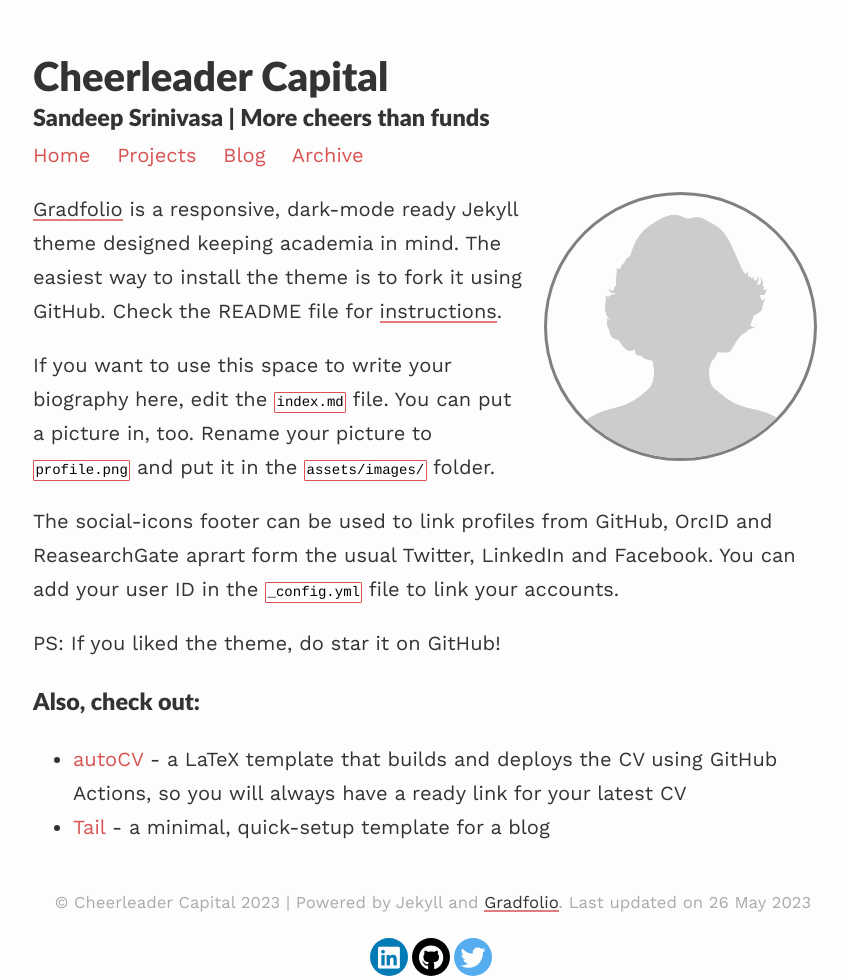
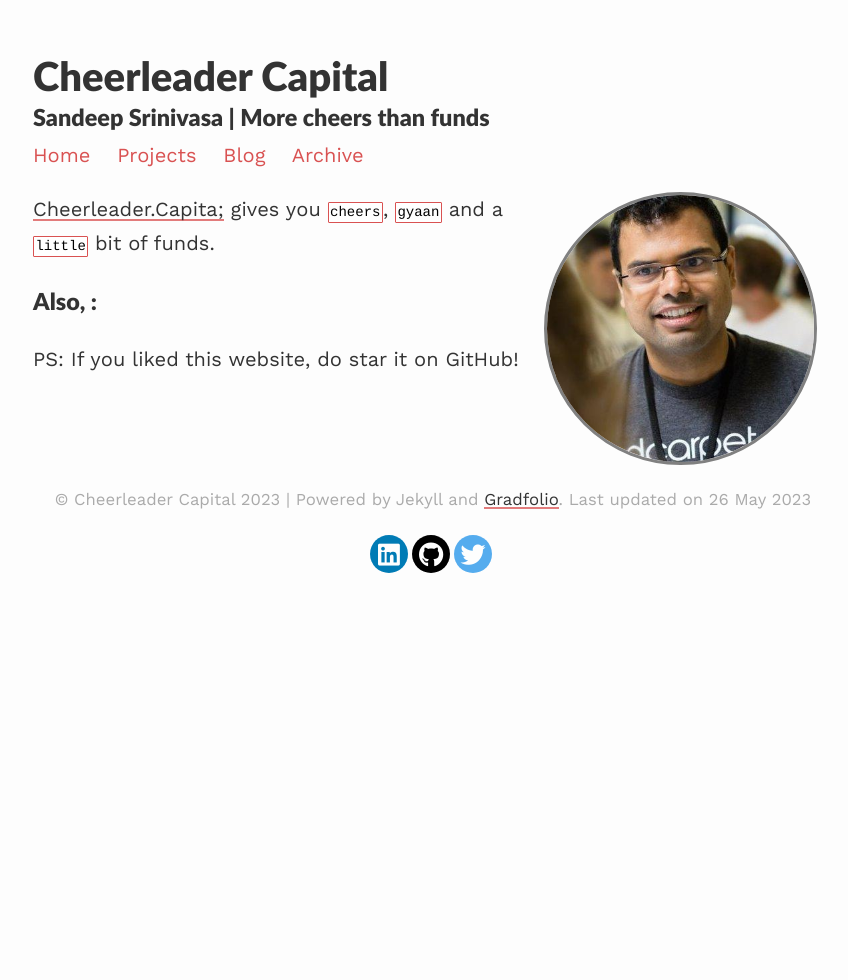
Before and after one commit to sandys/cheerleader.capital, a Jekyll site: the page built from index.md, in a window 1280 px wide. Shown: the whole page, without its empty margins (207-1055 px from the left). Built offline with Jekyll 4.4.1, drawn with Linux system fonts in a browser that asks for light colours; nearby versions of some CDN libraries.

Commit message:
Update index.md

```diff
--- a/index.md
+++ b/index.md
@@ -3,19 +3,15 @@ layout: about
 permalink: /
 profile:
   align: right
-  image: profile.png
+  image: 76883.jpeg
 published: true
 ---
 
-[Gradfolio](https://github.com/jitinnair1/gradfolio){:target="_blank"} is a responsive, dark-mode ready Jekyll theme designed keeping academia in mind. The easiest way to install the theme is to fork it using GitHub. Check the README file for [instructions](https://github.com/jitinnair1/gradfolio#installation){:target="_blank"}.
+[Cheerleader.Capita;](/){:target="_blank"} gives you `cheers`, `gyaan` and a `little` bit of funds.
 
-If you want to use this space to write your biography here, edit the `index.md` file. You can put a picture in, too. Rename your picture to `profile.png` and put it in the `assets/images/` folder.
 
-The social-icons footer can be used to link profiles from GitHub, OrcID and ReasearchGate aprart form the usual Twitter, LinkedIn and Facebook. You can add your user ID in the `_config.yml` file to link your accounts.
 
-PS: If you liked the theme, do star it on GitHub!
 
-### Also, check out:
+### Also, :
 
-- [autoCV](https://github.com/jitinnair1/autocv) - a LaTeX template that builds and deploys the CV using GitHub Actions, so you will always have a ready link for your latest CV
-- [Tail](https://github.com/jitinnair1/tail) - a minimal, quick-setup template for a blog
+PS: If you liked this website, do star it on GitHub!
```
